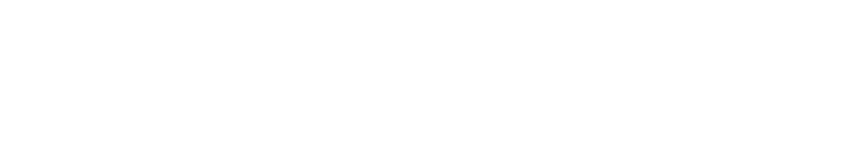
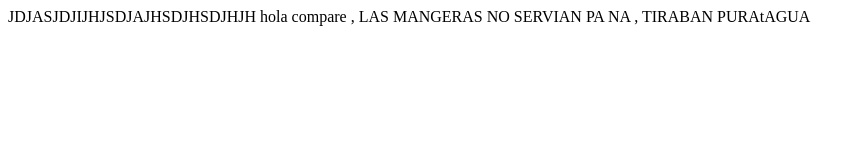
Before and after one commit to jal-morales/PruebaDeejercicios, a plain HTML site: page index.html in a window 1280 px wide. Shown: the whole page, without its empty margins (0-866 px from the left). Drawn offline with Linux system fonts and the light colour scheme.

Commit message:
TE ROMPO LA WEA Y KEEE

```diff
--- a/index.html
+++ b/index.html
@@ -4,6 +4,6 @@
 	<title>Bienvenido a Web</title>
 </head>
 <body>
-
+	JDJASJDJIJHJSDJAJHSDJHSDJHJH hola compare , LAS MANGERAS NO SERVIAN PA NA , TIRABAN PURAtAGUA
 </body>
 </html>
```
Also changed, not shown: 1 other file.
